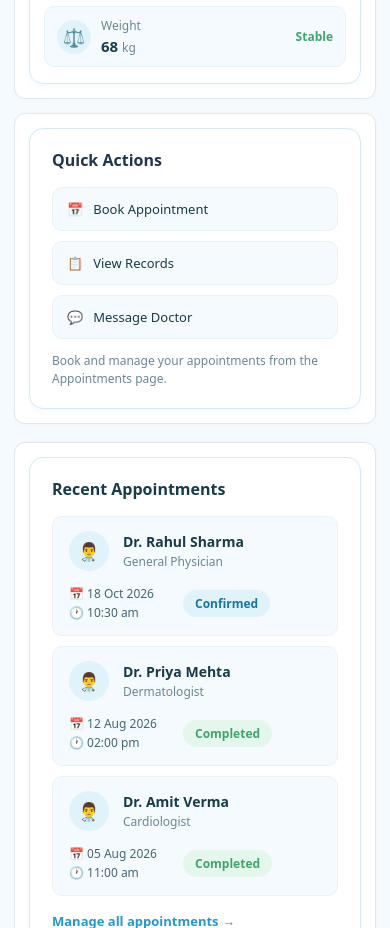
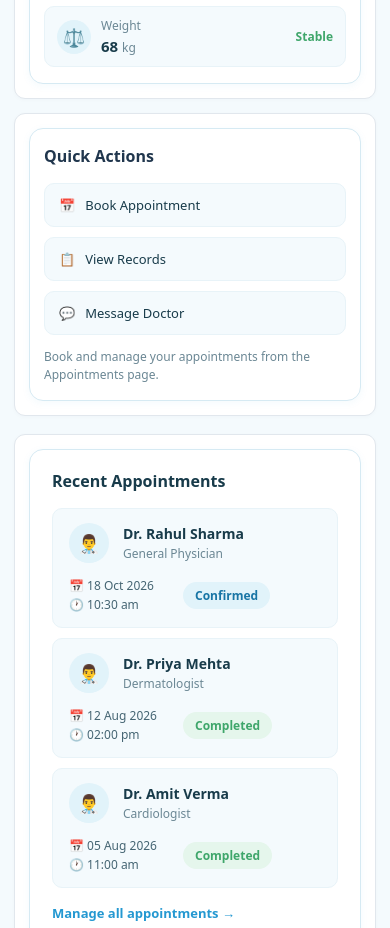
Before and after one commit to Diyamalik1536/LifeCare-AI, a React (Vite) app in the folder Patient/: page / in a window 390 px wide. Shown: the part 1180-2108 px from the top of the page. Built offline with nearby package versions, Linux system fonts and the light colour scheme.

Commit message:
Update QuickActions.css

```diff
--- a/Patient/src/dashboard/QuickActions.css
+++ b/Patient/src/dashboard/QuickActions.css
@@ -107,3 +107,17 @@
   font-size: 12px;
   line-height: 1.5;
 }
+
+@media (max-width: 600px) {
+  .quick-actions {
+    padding: 16px 14px;
+  }
+
+  .quick-action-btn {
+    min-height: 44px;
+  }
+
+  .quick-book-row {
+    flex-direction: column;
+  }
+}
```
